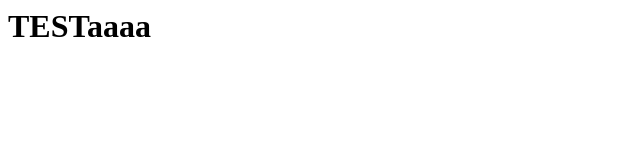
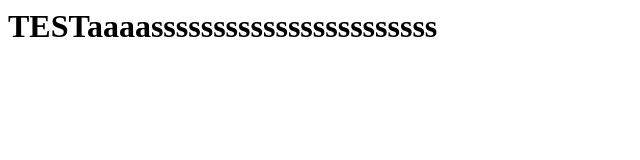
Before and after one commit to rafaldabrowski82/teamcity-git, a plain HTML site: page index.html in a window 1280 px wide. Shown: the whole page, without its empty margins (0-640 px from the left). Drawn offline with Linux system fonts and the light colour scheme.

Commit message:
Update heading text in index.html

```diff
--- a/index.html
+++ b/index.html
@@ -1,5 +1,5 @@
 <html>
 	<body>
-		<h1>TESTaaaa</h1>
+		<h1>TESTaaaasssssssssssssssssssssss</h1>
 	</body>
 </html>
```
